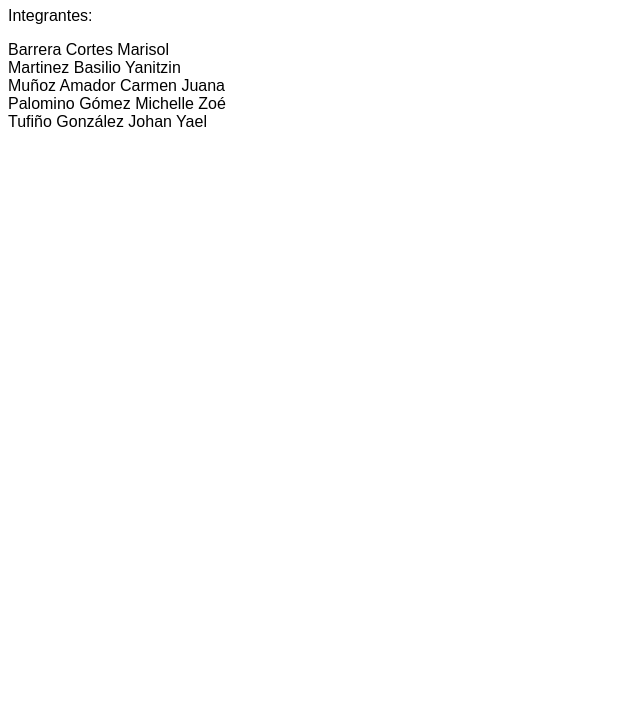
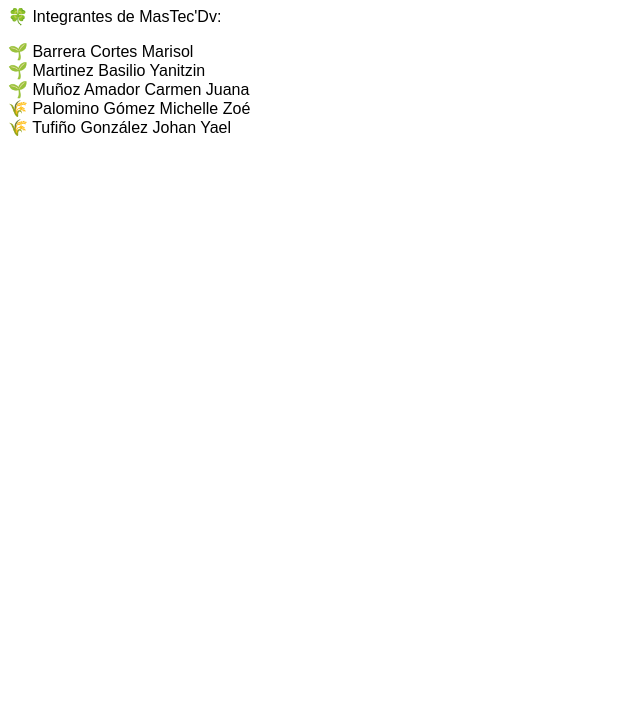
Before and after one commit to YANITZINMARTINEZBASILIO/pwab, a plain HTML site: page index.html in a window 1280 px wide. Shown: the part 73-800 px from the top of the page, without its empty margins (0-640 px from the left). Drawn offline with Linux system fonts and the light colour scheme.

Commit message:
Update index.html

```diff
--- a/index.html
+++ b/index.html
@@ -34,16 +34,16 @@
 
  <h1>PWA Básica</h1>
 
- <p>Integrantes: </p>
-<p>Barrera Cortes Marisol
+ <p>🍀  Integrantes de MasTec'Dv: </p>
+<p> 🌱  Barrera Cortes Marisol
     <br>
-    Martinez Basilio Yanitzin
+    🌱  Martinez Basilio Yanitzin
     <br>
-    Muñoz Amador Carmen Juana
+    🌱  Muñoz Amador Carmen Juana
     <br>
-    Palomino Gómez Michelle Zoé
+    🌾  Palomino Gómez Michelle Zoé
     <br>
-    Tufiño González Johan Yael
+    🌾  Tufiño González Johan Yael
 </p>
 </body>
 
```
